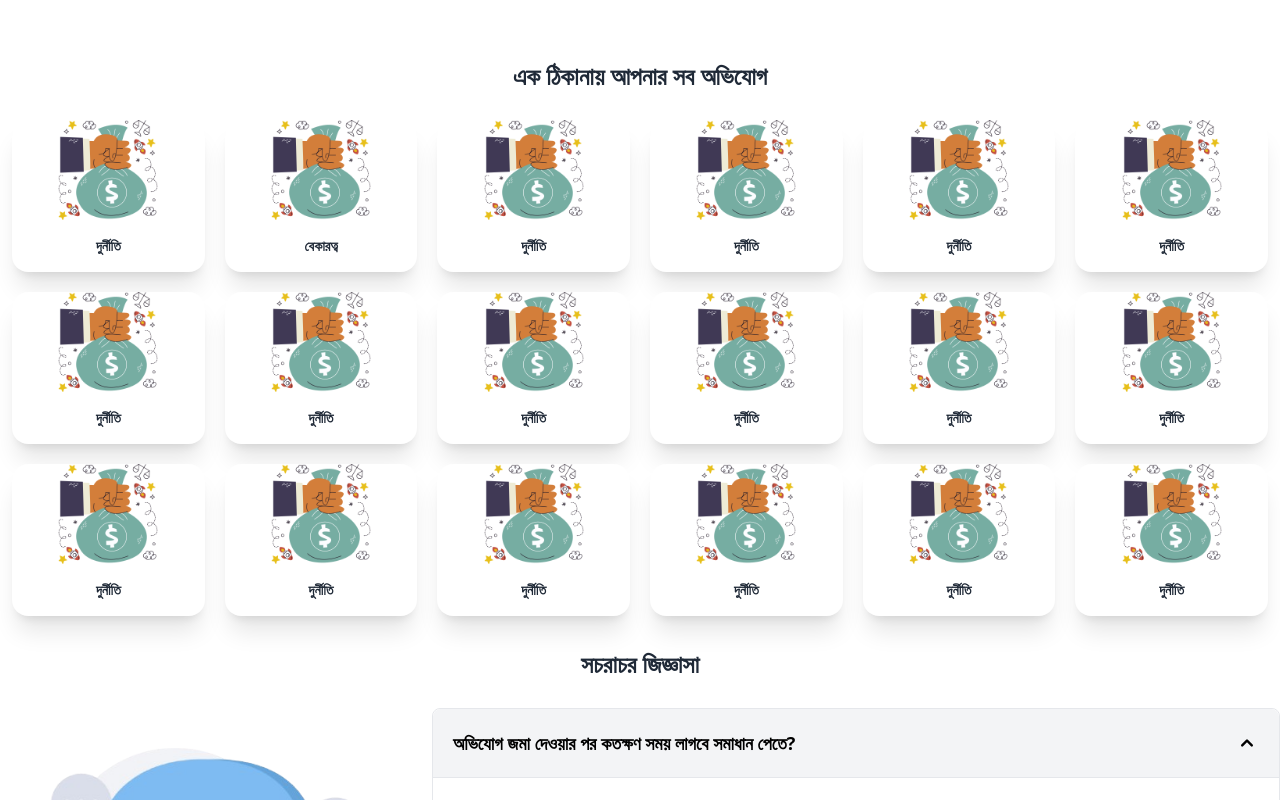
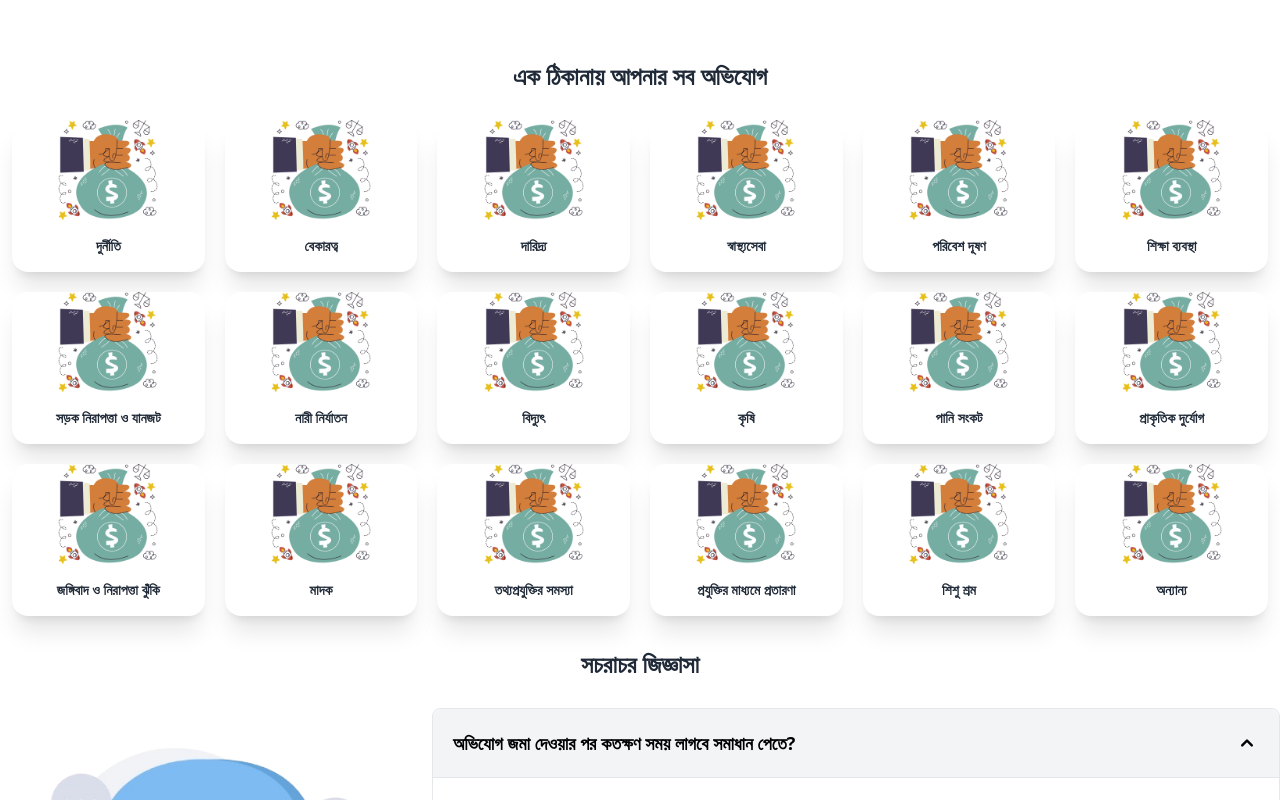
Before and after one commit to Sawom/Bangladesh_Complaint_Portal, a React (Vite) app: page / in a window 1280 px wide. Shown: the part 513-1313 px from the top of the page. Built offline with nearby package versions, Linux system fonts and the light colour scheme.

Commit message:
added imgs

```diff
--- a/src/Pages/Homepage/HomeComponent/Problems.jsx
+++ b/src/Pages/Homepage/HomeComponent/Problems.jsx
@@ -1,7 +1,22 @@
 import React from "react";
 import p1 from '../../../assets/problems/durniti.png';
-
-
+import p2 from '../../../assets/problems/bekar.png';
+import p3 from '../../../assets/problems/daridro.png';
+import p4 from '../../../assets/problems/sastho.png';
+import p5 from '../../../assets/problems/poribesh.png';
+import p6 from '../../../assets/problems/shikkha.png';
+import p7 from '../../../assets/problems/traffic.png';
+import p8 from '../../../assets/problems/woman.png';
+import p9 from '../../../assets/problems/electricity.png';
+import p10 from '../../../assets/problems/krishi.png';
+import p11 from '../../../assets/problems/water.png';
+import p12 from '../../../assets/problems/durjog.png';
+import p13 from '../../../assets/problems/terrorist.png';
+import p14 from '../../../assets/problems/weed.png';
+import p15 from '../../../assets/problems/tottho.png';
+import p16 from '../../../assets/problems/cyber.png';
+import p17 from '../../../assets/problems/child.png';
+import p18 from '../../../assets/problems/others.png';
 
 
 const Problems = () => {
@@ -37,7 +52,7 @@ const Problems = () => {
             <img src={p1} alt="" style={{width:'100px'}} />
           </figure>
           <div className="card-body">
-            <h2 className="text-sm font-bold text-center">দুর্নীতি </h2>
+            <h2 className="text-sm font-bold text-center"> দারিদ্র্য </h2>
           </div>
         </div>
 
@@ -47,7 +62,7 @@ const Problems = () => {
             <img src={p1} alt="" style={{width:'100px'}} />
           </figure>
           <div className="card-body">
-            <h2 className="text-sm font-bold text-center">দুর্নীতি </h2>
+            <h2 className="text-sm font-bold text-center"> স্বাস্থ্যসেবা </h2>
           </div>
         </div>
 
@@ -57,7 +72,7 @@ const Problems = () => {
             <img src={p1} alt="" style={{width:'100px'}} />
           </figure>
           <div className="card-body">
-            <h2 className="text-sm font-bold text-center">দুর্নীতি </h2>
+            <h2 className="text-sm font-bold text-center"> পরিবেশ দূষণ </h2>
           </div>
         </div>
 
@@ -67,7 +82,7 @@ const Problems = () => {
             <img src={p1} alt="" style={{width:'100px'}} />
           </figure>
           <div className="card-body">
-            <h2 className="text-sm font-bold text-center">দুর্নীতি </h2>
+            <h2 className="text-sm font-bold text-center"> শিক্ষা ব্যবস্থা </h2>
           </div>
         </div>
 
@@ -77,7 +92,7 @@ const Problems = () => {
             <img src={p1} alt="" style={{width:'100px'}} />
           </figure>
           <div className="card-body">
-            <h2 className="text-sm font-bold text-center">দুর্নীতি </h2>
+            <h2 className="text-sm font-bold text-center"> সড়ক নিরাপত্তা ও যানজট </h2>
           </div>
         </div>
 
@@ -87,7 +102,7 @@ const Problems = () => {
             <img src={p1} alt="" style={{width:'100px'}} />
           </figure>
           <div className="card-body">
-            <h2 className="text-sm font-bold text-center">দুর্নীতি </h2>
+            <h2 className="text-sm font-bold text-center"> নারী নির্যাতন </h2>
           </div>
         </div>
 
@@ -97,7 +112,7 @@ const Problems = () => {
             <img src={p1} alt="" style={{width:'100px'}} />
           </figure>
           <div className="card-body">
-            <h2 className="text-sm font-bold text-center">দুর্নীতি </h2>
+            <h2 className="text-sm font-bold text-center"> বিদ্যুৎ </h2>
           </div>
         </div>
 
@@ -107,7 +122,7 @@ const Problems = () => {
             <img src={p1} alt="" style={{width:'100px'}} />
           </figure>
           <div className="card-body">
-            <h2 className="text-sm font-bold text-center">দুর্নীতি </h2>
+            <h2 className="text-sm font-bold text-center"> কৃষি </h2>
           </div>
         </div>
 
@@ -117,7 +132,7 @@ const Problems = () => {
             <img src={p1} alt="" style={{width:'100px'}} />
           </figure>
           <div className="card-body">
-            <h2 className="text-sm font-bold text-center">দুর্নীতি </h2>
+            <h2 className="text-sm font-bold text-center"> পানি সংকট  </h2>
           </div>
         </div>
 
@@ -127,7 +142,7 @@ const Problems = () => {
             <img src={p1} alt="" style={{width:'100px'}} />
           </figure>
           <div className="card-body">
-            <h2 className="text-sm font-bold text-center">দুর্নীতি </h2>
+            <h2 className="text-sm font-bold text-center"> প্রাকৃতিক দুর্যোগ </h2>
           </div>
         </div>
 
@@ -137,7 +152,7 @@ const Problems = () => {
             <img src={p1} alt="" style={{width:'100px'}} />
           </figure>
           <div className="card-body">
-            <h2 className="text-sm font-bold text-center">দুর্নীতি </h2>
+            <h2 className="text-sm font-bold text-center"> জঙ্গিবাদ ও নিরাপত্তা ঝুঁকি </h2>
           </div>
         </div>
 
@@ -147,7 +162,7 @@ const Problems = () => {
             <img src={p1} alt="" style={{width:'100px'}} />
           </figure>
           <div className="card-body">
-            <h2 className="text-sm font-bold text-center">দুর্নীতি </h2>
+            <h2 className="text-sm font-bold text-center"> মাদক </h2>
           </div>
         </div>
 
@@ -157,7 +172,7 @@ const Problems = () => {
             <img src={p1} alt="" style={{width:'100px'}} />
           </figure>
           <div className="card-body">
-            <h2 className="text-sm font-bold text-center">দুর্নীতি </h2>
+            <h2 className="text-sm font-bold text-center"> তথ্যপ্রযুক্তির সমস্যা </h2>
           </div>
         </div>
 
@@ -167,7 +182,7 @@ const Problems = () => {
             <img src={p1} alt="" style={{width:'100px'}} />
           </figure>
           <div className="card-body">
-            <h2 className="text-sm font-bold text-center">দুর্নীতি </h2>
+            <h2 className="text-sm font-bold text-center"> প্রযুক্তির মাধ্যমে প্রতারণা </h2>
           </div>
         </div>
 
@@ -177,7 +192,7 @@ const Problems = () => {
             <img src={p1} alt="" style={{width:'100px'}} />
           </figure>
           <div className="card-body">
-            <h2 className="text-sm font-bold text-center">দুর্নীতি </h2>
+            <h2 className="text-sm font-bold text-center"> শিশু শ্রম </h2>
           </div>
         </div>
 
@@ -187,7 +202,7 @@ const Problems = () => {
             <img src={p1} alt="" style={{width:'100px'}} />
           </figure>
           <div className="card-body">
-            <h2 className="text-sm font-bold text-center">দুর্নীতি </h2>
+            <h2 className="text-sm font-bold text-center"> অন্যান্য </h2>
           </div>
         </div>
 
```
Also changed, not shown: src/assets/problems/others.png (added).
